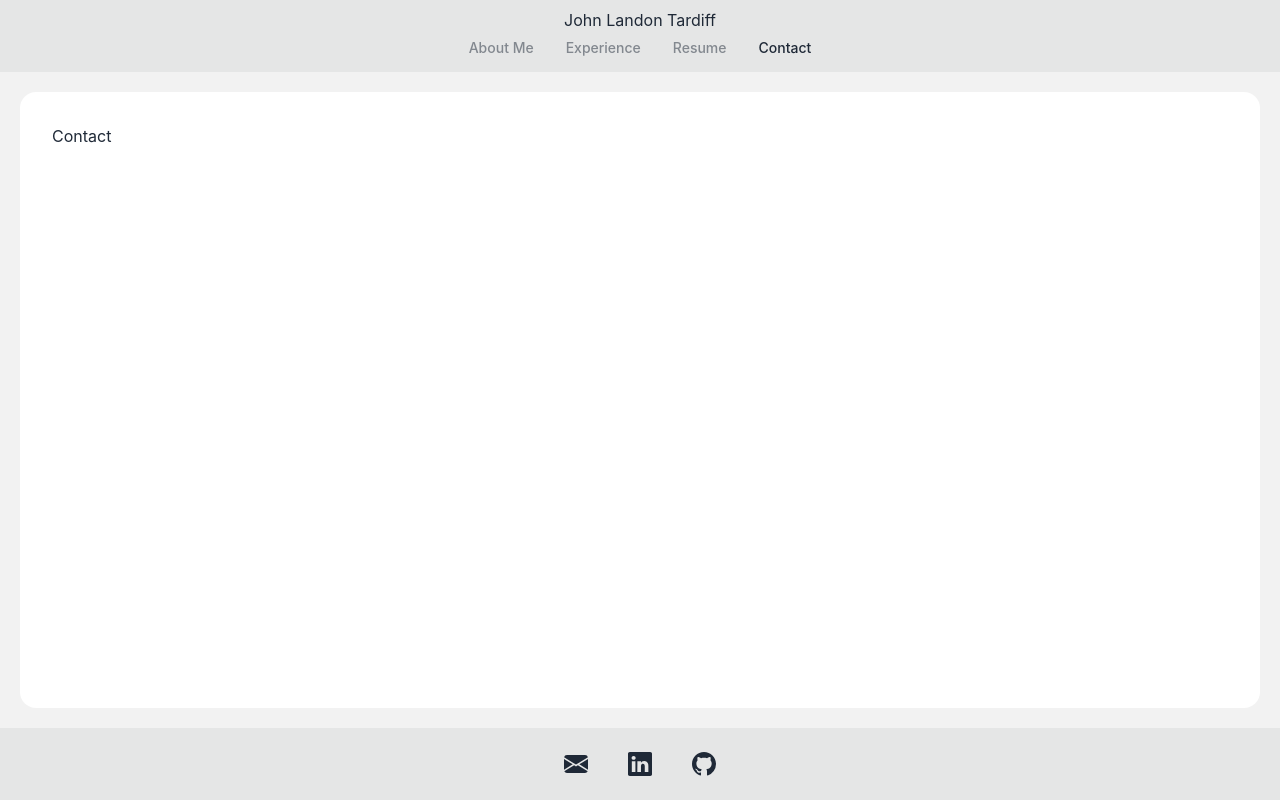
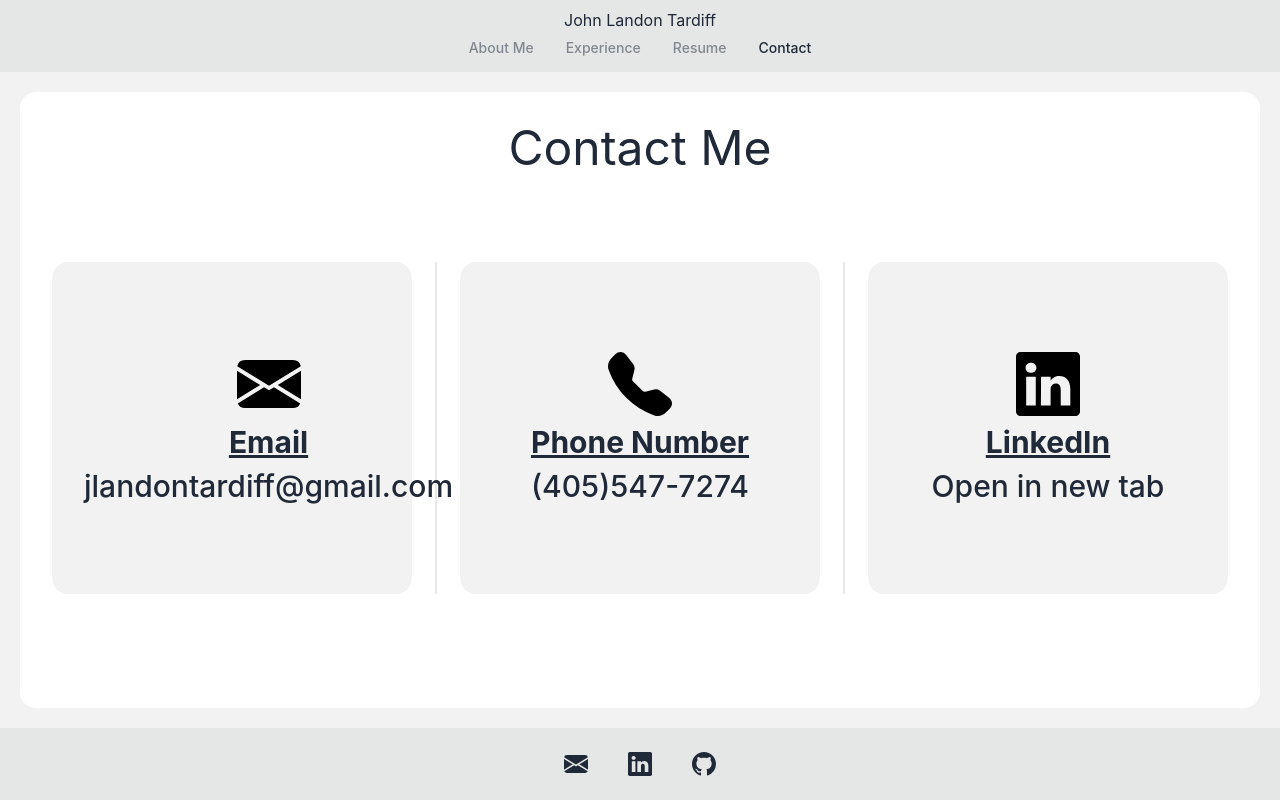
Before and after one commit to JohnLandonTardiff/john-tardiff-website-react, a React (Vite) app: page /contact in a window 1280 px wide. Built offline with nearby package versions, Linux system fonts and the light colour scheme.

Commit message:
Added content to contact page

```diff
--- a/src/components/pages/contact/Contact.jsx
+++ b/src/components/pages/contact/Contact.jsx
@@ -1,8 +1,41 @@
 function Contact() {
     return(
-        <div className="card bg-base-100 content-card">
-            <div className="card-body">
-                Contact
+        <div className="card bg-base-100 content-card m-auto">
+            <div className="card-body text-center">
+                <h1 className="text-5xl">Contact Me</h1>
+                <div className="flex flex-row justify-center w-full h-3/5 m-auto">
+                    <div className="grid flex-grow card bg-base-200 h-full w-1/4">
+                        <div className="card-body place-items-center m-auto">
+                            <svg xmlns="http://www.w3.org/2000/svg" width="64" height="64" fillRule="currentColor" className="bi bi-envelope-fill" viewBox="0 0 16 16">
+                                <path d="M.05 3.555A2 2 0 0 1 2 2h12a2 2 0 0 1 1.95 1.555L8 8.414.05 3.555ZM0 4.697v7.104l5.803-3.558L0 4.697ZM6.761 8.83l-6.57 4.027A2 2 0 0 0 2 14h12a2 2 0 0 0 1.808-1.144l-6.57-4.027L8 9.586l-1.239-.757Zm3.436-.586L16 11.801V4.697l-5.803 3.546Z"/>
+                            </svg>
+                            <h3 className="font-bold underline text-3xl">Email</h3>
+                            <a className="text-3xl " href="mailto:jlandontardiff@gmail.com">jlandontardiff@gmail.com</a>
+                        </div>
+                    </div>
+                    <div className="divider divider-horizontal"></div>
+                    <div className="grid flex-grow card bg-base-200 h-full w-1/4">
+                        <div className="card-body place-items-center m-auto">
+                            <svg xmlns="http://www.w3.org/2000/svg" width="64" height="64" fillRule="currentColor" className="bi bi-telephone-fill" viewBox="0 0 16 16">
+                                <path fillRule="evenodd" d="M1.885.511a1.745 1.745 0 0 1 2.61.163L6.29 2.98c.329.423.445.974.315 1.494l-.547 2.19a.678.678 0 0 0 .178.643l2.457 2.457a.678.678 0 0 0 .644.178l2.189-.547a1.745 1.745 0 0 1 1.494.315l2.306 1.794c.829.645.905 1.87.163 2.611l-1.034 1.034c-.74.74-1.846 1.065-2.877.702a18.634 18.634 0 0 1-7.01-4.42 18.634 18.634 0 0 1-4.42-7.009c-.362-1.03-.037-2.137.703-2.877L1.885.511z"/>
+                            </svg>
+                            <h3 className="font-bold underline text-3xl">Phone Number</h3>
+                            <a className="text-3xl" href="tel:405-537-7274">(405)547-7274</a>
+                        </div>
+                    </div>
+                    <div className="divider divider-horizontal"></div>
+                    <div className="grid flex-grow card bg-base-200 h-full w-1/4">
+                        <div className="card-body place-items-center m-auto">
+                            <svg xmlns="http://www.w3.org/2000/svg" width="64" height="64" fillRule="currentColor" className="bi bi-linkedin" viewBox="0 0 16 16">
+                                <path d="M0 1.146C0 .513.526 0 1.175 0h13.65C15.474 0 16 .513 16 1.146v13.708c0 .633-.526 1.146-1.175 1.146H1.175C.526 16 0 15.487 0 14.854V1.146zm4.943 12.248V6.169H2.542v7.225h2.401zm-1.2-8.212c.837 0 1.358-.554 1.358-1.248-.015-.709-.52-1.248-1.342-1.248-.822 0-1.359.54-1.359 1.248 0 .694.521 1.248 1.327 1.248h.016zm4.908 8.212V9.359c0-.216.016-.432.08-.586.173-.431.568-.878 1.232-.878.869 0 1.216.662 1.216 1.634v3.865h2.401V9.25c0-2.22-1.184-3.252-2.764-3.252-1.274 0-1.845.7-2.165 1.193v.025h-.016a5.54 5.54 0 0 1 .016-.025V6.169h-2.4c.03.678 0 7.225 0 7.225h2.4z"/>
+                            </svg>
+                            <h3 className="font-bold underline text-3xl">LinkedIn</h3>
+                            <a className="text-3xl" href="https://www.linkedin.com/in/john-tardiff-b9231721a/" target="_blank">
+                                Open in new tab
+                            </a>
+                        </div>
+                    </div>
+                </div>
             </div>
         </div>
     )
```
Also changed, not shown: 1 other file (tests, documents, lock files or other folders).
